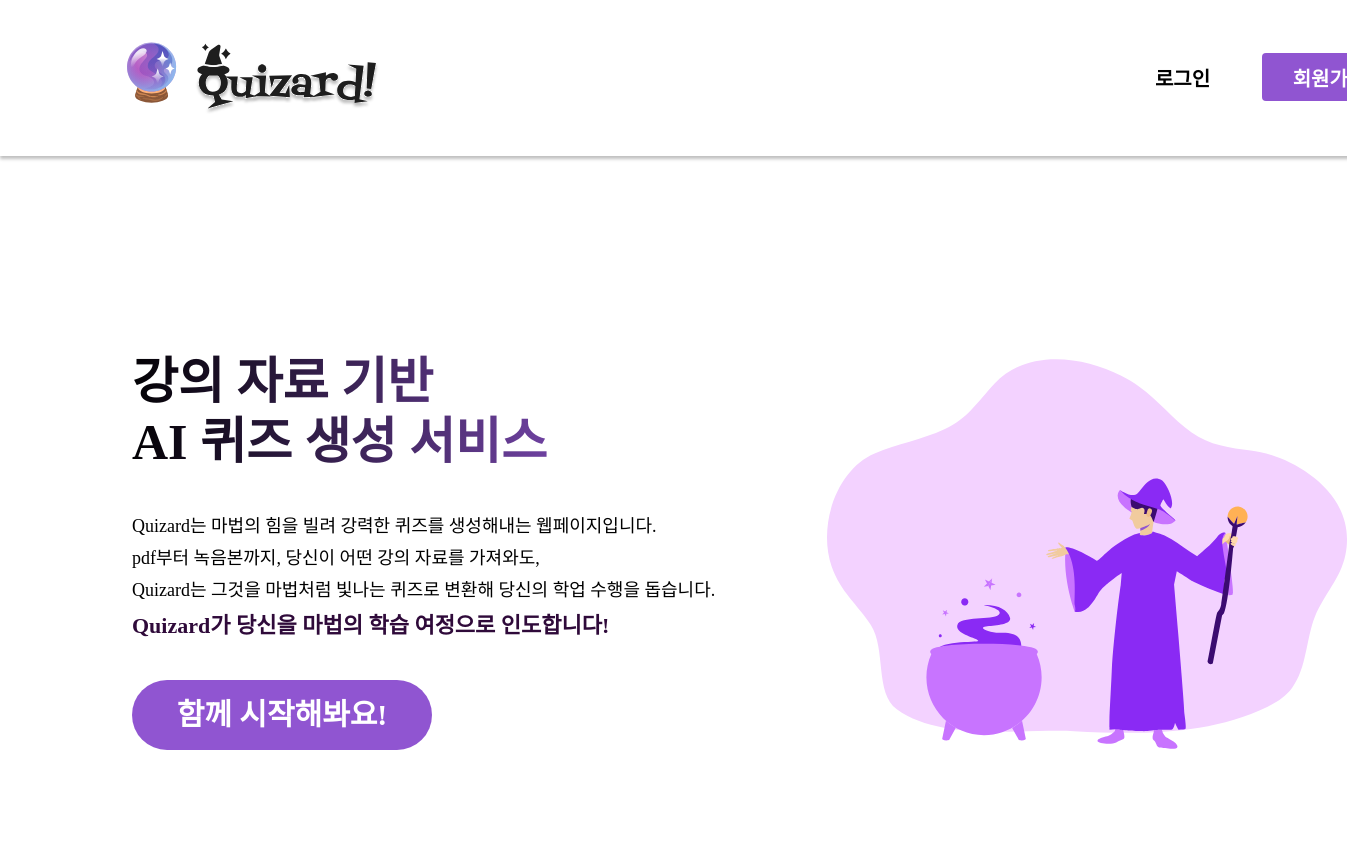
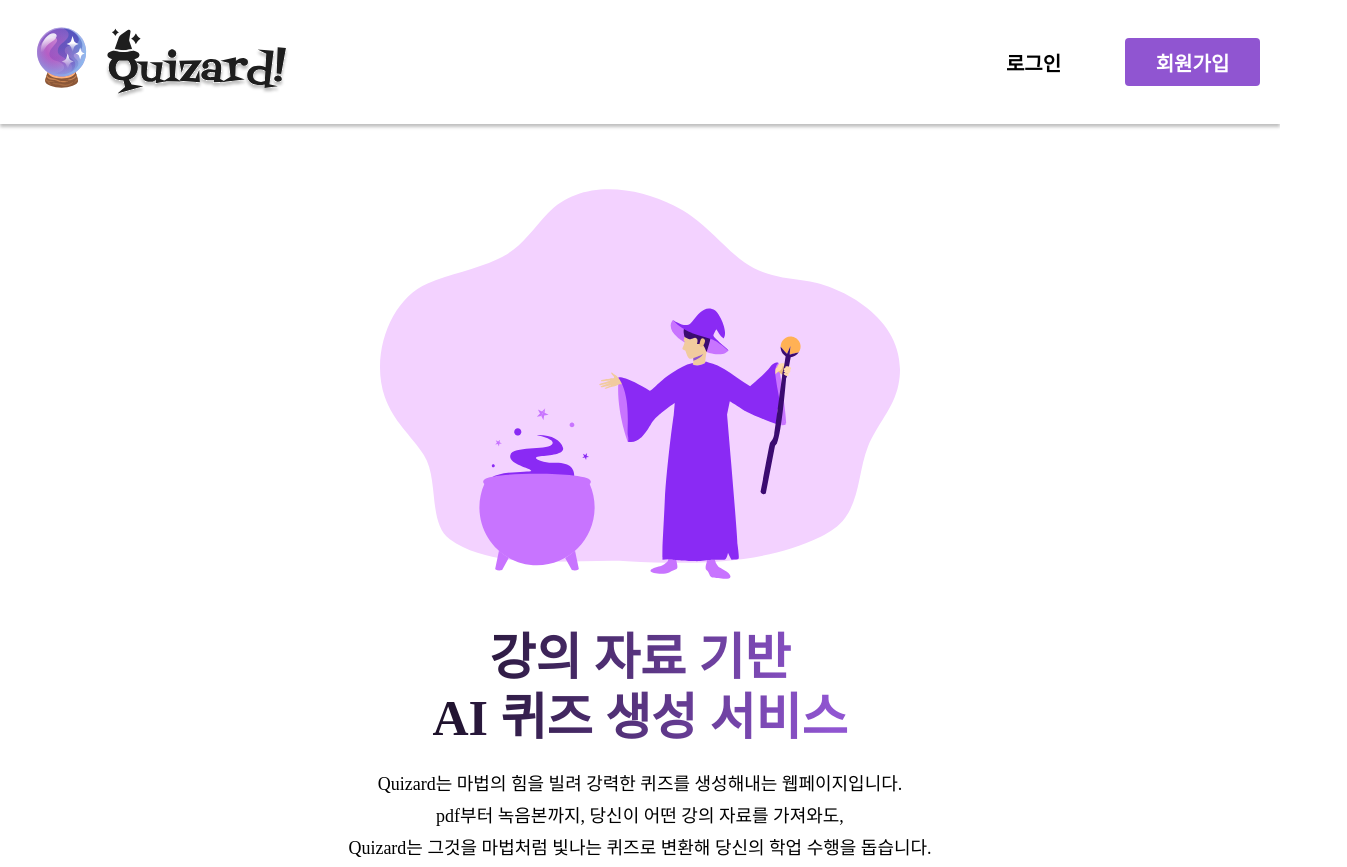
Before and after one commit to gaau511/2024-Growth-on-Team-Newbini, a plain HTML site: page src/main/resources/static/index.html in a window 1280 px wide. Shown: the top 867 px of the page, 1347 px wide, since content can reach past the window. Drawn offline with Linux system fonts and the light colour scheme.

Commit message:
welcome page 변경

```diff
--- a/src/main/resources/static/bookmark/style.css
+++ b/src/main/resources/static/bookmark/style.css
@@ -1,64 +1,130 @@
-/* CSS 스타일 */
-.quiz-container {
-    max-width: 600px;
-    margin: 0 auto;
-    font-family: Arial, sans-serif;
+* {
+    margin: 0;
+    padding: 0;
+    box-sizing: border-box;
 }
 
-.question {
-    position: relative;
-    background-color: #EEE6FF;
-    border: 2px solid #D4BFFF;
-    border-radius: 30px;
-    padding: 20px;
-    margin-bottom: 20px;
+body {
+    font-family: 'Pretendard';
 }
 
-
-.question-text {
-    font-size: 16px;
-    padding: 5px;
-    font-weight: bold;
-    margin: 10px;
+.navbar {
+    width: 100%;
+    background: #FFFFFF;
+    box-shadow: 0px 3.15px 3.15px rgba(0, 0, 0, 0.25);
+    z-index: 1000;
 }
 
-.answer-options {
-    list-style-type: none;
-    padding: 0;
-    margin: 0;
+.container {
+    display: flex;
+    justify-content: space-between;
+    align-items: center;
+    max-width: 1512px;
+    margin: 0 auto;
+    padding: 20px 20px;
 }
 
-.answer-options li {
-    margin : 5px;
-    margin-bottom: 5px;
+.logo img {
+    width: 279px;
+    height: 80px;
 }
 
-.answer {
-    background-color: #FFFFFF;
-    border-radius: 15px;
-    padding : 10px;
-    margin : 7px;
+.menu {
+    display: flex;
+    gap: 12px;
 }
 
-.short-answer {
-    width: 100%;
-    padding: 8px;
-    border: 1px solid #ccc;
+.menu .login, .menu .signup {
+    width: 135px;
+    height: 48px;
     border-radius: 4px;
-    box-sizing: border-box;
-    font-size: 14px;
-}
-
-.bookmark-btn {
-    display: none;
-    position: absolute;
-    top: 20px;
-    right: -80px;
-    font-size: 12px;
-    color: #333;
+    font-weight: 700;
+    font-size: 20px;
+    display: flex;
+    justify-content: center;
+    align-items: center;
     text-decoration: none;
 }
 
-.bookmark-btn:hover {
-    color: #666;
+.menu .login {
+    background: rgba(255, 255, 255, 0.3);
+    color: #000000;
+    margin-right: 12px;
 }
+
+.menu .signup {
+    background: #9055D1;
+    color: #FFFFFF;
+}
+
+main {
+    display: flex;
+    flex-direction: column;
+    align-items: center;
+    padding: 20px;
+}
+
+.content {
+    text-align: center;
+}
+
+.wizard-image {
+    width: 520px;
+    height: auto;
+    margin: 40px 0;
+}
+
+.text-block {
+    font-weight: 700;
+    font-size: 50px;
+    line-height: 60px;
+    background: linear-gradient(90deg, #000000 -1.83%, #9055D1 82.86%);
+    -webkit-background-clip: text;
+    -webkit-text-fill-color: transparent;
+    background-clip: text;
+    margin: 20px 0;
+}
+
+.description {
+    font-weight: 500;
+    font-size: 18px;
+    line-height: 32px;
+    color: #000000;
+    margin: 20px 0;
+}
+
+.cta {
+    font-weight: 700;
+    font-size: 22px;
+    color: #2F0A3A;
+    margin: 20px 0;
+}
+
+.hover_button {
+    background: #9055D1;
+    border-radius: 40px;
+    padding: 20px 40px;
+    margin: 20px 0;
+}
+
+.button {
+    font-weight: 700;
+    font-size: 30px;
+    color: #FFFFFF;
+    background: none;
+    border: none;
+    cursor: pointer;
+}
+
+.images {
+    display: flex;
+    flex-wrap: wrap;
+    justify-content: center;
+    gap: 20px;
+    margin-top: 40px;
+}
+
+.book-image, .robot-image, .woman-image {
+    width: 350px;
+    height: auto;
+}
--- a/src/main/resources/static/index.html
+++ b/src/main/resources/static/index.html
@@ -7,7 +7,8 @@
     <link rel="stylesheet" href="styles.css">
 </head>
 <body>
-    <header class="navbar">
+<header class="navbar">
+    <div class="container">
         <div class="logo">
             <a href="Landing Page.html">
                 <img src="images/logo.svg" alt="Logo">
@@ -17,31 +18,26 @@
             <a href="/login" class="login">로그인</a>
             <a href="/signup" class="signup">회원가입</a>
         </nav>
-    </header>
-    <main>
+    </div>
+</header>
+<main>
+    <div class="content">
         <img src="images/wizard.svg" alt="Wizard" class="wizard-image">
-        <!-- 첫 번째 텍스트 블록 -->
         <div class="text-block">
             강의 자료 기반<br>AI 퀴즈 생성 서비스
         </div>
-        <!-- 두 번째 텍스트 블록 -->
         <div class="description">
             Quizard는 마법의 힘을 빌려 강력한 퀴즈를 생성해내는 웹페이지입니다.
             <br>pdf부터 녹음본까지, 당신이 어떤 강의 자료를 가져와도,
             <br>Quizard는 그것을 마법처럼 빛나는 퀴즈로 변환해 당신의 학업 수행을 돕습니다.
-        <!-- 세 번째 텍스트 블록 -->
+        </div>
         <div class="cta">
             Quizard가 당신을 마법의 학습 여정으로 인도합니다!
         </div>
-        <!-- 책 이미지 추가 -->
-        <img src="images/book.svg" alt="Book" class="book-image">
-        <!-- 로봇 이미지 추가 -->
-        <img src="images/robot.svg" alt="Robot" class="robot-image">
-        <!-- 로봇 이미지 추가 -->
-        <img src="images/woman.svg" alt="Woman" class="woman-image">
         <div class="hover_button">
             <button class="button" type="button" onclick="location.href = '/parameter';">함께 시작해봐요!</button>
         </div>
-    </main>
+    </div>
+</main>
 </body>
 </html>
--- a/src/main/resources/static/styles.css
+++ b/src/main/resources/static/styles.css
@@ -9,78 +9,71 @@ body {
 }
 
 .navbar {
-    position: fixed;
-    top: 0;
-    width: 1512px;
-    height: 156px;
+    width: 100%;
     background: #FFFFFF;
     box-shadow: 0px 3.15px 3.15px rgba(0, 0, 0, 0.25);
     z-index: 1000;
 }
 
-.logo {
-    position: absolute;
-    width: 279px;
-    height: 80px;
-    left: 110px;
-    top: 35px;
+.container {
+    display: flex;
+    justify-content: space-between;
+    align-items: center;
+    max-width: 1512px;
+    margin: 0 auto;
+    padding: 20px 20px;
 }
 
 .logo img {
-    width: 100%;
-    height: 100%;
+    width: 279px;
+    height: 80px;
+}
+
+.menu {
+    display: flex;
+    gap: 12px;
+}
+
+.menu .login, .menu .signup {
+    width: 135px;
+    height: 48px;
+    border-radius: 4px;
+    font-weight: 700;
+    font-size: 20px;
+    display: flex;
+    justify-content: center;
+    align-items: center;
+    text-decoration: none;
 }
 
 .menu .login {
-    position: absolute;
-    width: 135px;
-    height: 48px;
-    left: 1115px;
-    top: 53px;
     background: rgba(255, 255, 255, 0.3);
-    border-radius: 4px;
-    font-weight: 700;
-    font-size: 20px;
     color: #000000;
-    text-decoration: none;
-    display: flex;
-    justify-content: center;
-    align-items: center;
+    margin-right: 12px;
 }
 
 .menu .signup {
-    position: absolute;
-    width: 135px;
-    height: 48px;
-    left: 1262px;
-    top: 53px;
     background: #9055D1;
-    border-radius: 4px;
-    font-weight: 700;
-    font-size: 20px;
     color: #FFFFFF;
-    text-decoration: none;
+}
+
+main {
     display: flex;
-    justify-content: center;
+    flex-direction: column;
     align-items: center;
+    padding: 40px;
+}
+
+.content {
+    text-align: center;
 }
 
 .wizard-image {
-    position: absolute;
     width: 520px;
-    height: 440px;
-    left: 827px;
-    top: 334px;
+    height: auto;
 }
 
 .text-block {
-    position: absolute;
-    width: 664px;
-    height: 132px;
-    left: 132px;
-    top: 352px;
-    font-family: 'Pretendard';
-    font-style: bold;
     font-weight: 700;
     font-size: 50px;
     line-height: 60px;
@@ -88,82 +81,44 @@ body {
     -webkit-background-clip: text;
     -webkit-text-fill-color: transparent;
     background-clip: text;
+    margin: 20px 0;
 }
 
 .description {
-    position: absolute;
-    width: 605px;
-    height: 84px;
-    left: 132px;
-    top: 510px;
-    font-family: 'Pretendard';
-    font-style: normal;
     font-weight: 500;
     font-size: 18px;
     line-height: 32px;
     color: #000000;
+    margin: 20px 0;
+}
+
+.cta {
+    font-weight: 700;
+    font-size: 22px;
+    color: #2F0A3A;
+    margin: 20px 0;
 }
 
 .hover_button {
-    display: flex;
-    justify-content: center;
-    align-items: center;
-    position: absolute;
-    width: 300px;
-    height: 70px;
-    left: 0px;
-    top: 170px;
     background: #9055D1;
     border-radius: 40px;
+    padding: 20px 40px;
+    margin: 20px 0;
 }
 
 .button {
-    font-family: 'Pretendard';
-    font-style: normal;
     font-weight: 700;
     font-size: 30px;
     color: #FFFFFF;
     background: none;
     border: none;
     cursor: pointer;
-    text-align: center;
-    line-height: 100%;
 }
 
-.cta {
-    position: absolute;
-    width: 484px;
-    height: 32px;
-    left: 0px;
-    top: 100px;
-    font-family: 'Pretendard';
-    font-style: normal;
-    font-weight: 700;
-    font-size: 22px;
-    line-height: 32px;
-    color: #2F0A3A;
+.images {
+    display: flex;
+    flex-wrap: wrap;
+    justify-content: center;
+    gap: 20px;
+    margin-top: 40px;
 }
-
-.book-image {
-    position: absolute;
-    width: 350px;
-    height: 350px;
-    left: 800px;
-    top: 500px;
-}
-
-.robot-image {
-    position: absolute;
-    width: 357px;
-    height: 335px;
-    left: 100px;
-    top: 1250px;
-}
-
-.woman-image {
-    position: absolute;
-    width: 357px;
-    height: 335px;
-    left: 800px;
-    top: 2000px;
-}
```
